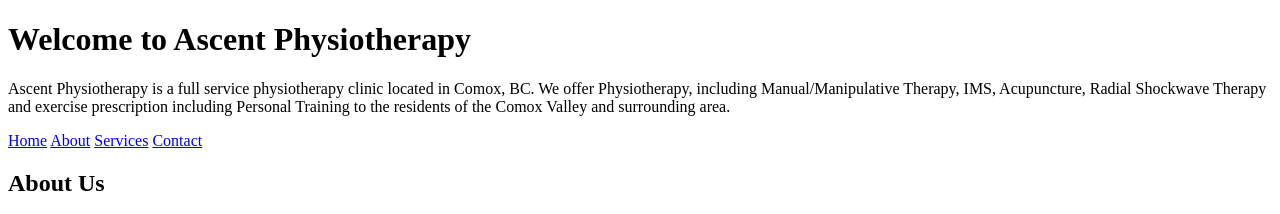
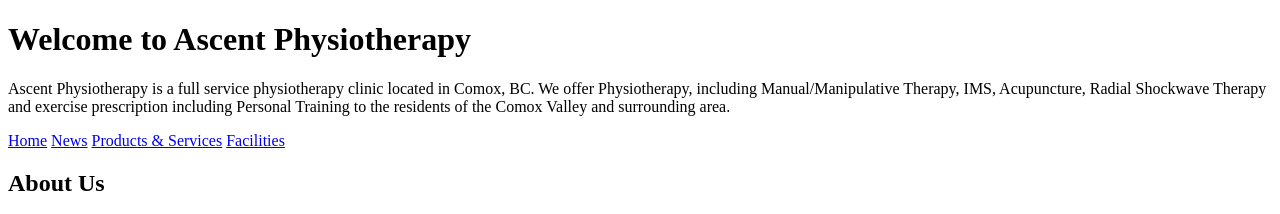
Before and after one commit to nic-dgl103-f23-cvs1/project-avneeshnaha, a plain HTML site: page index.html in a window 1280 px wide. Shown: the top 214 px of the page. Drawn offline with Linux system fonts and the light colour scheme.

Commit message:
Add nav links

```diff
--- a/index.html
+++ b/index.html
@@ -13,9 +13,9 @@
 
     <nav>
         <a href="#">Home</a>
-        <a href="#">About</a>
-        <a href="#">Services</a>
-        <a href="#">Contact</a>
+        <a href="#">News</a>
+        <a href="#">Products & Services</a>
+        <a href="#">Facilities</a>
     </nav>
 
     <main>
```
